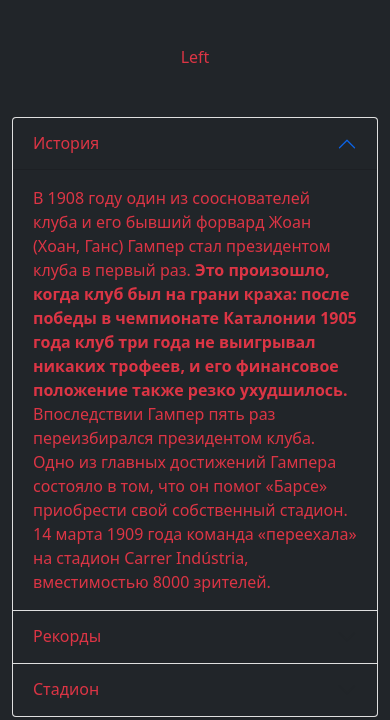
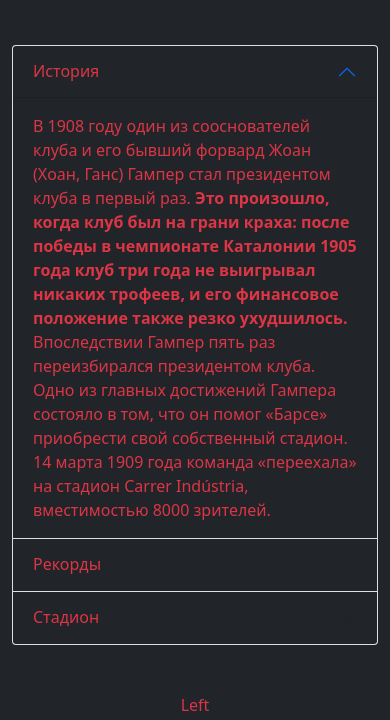
Before and after one commit to Zhdanovych/boot, a website: page index.html in a window 390 px wide. Shown: the part 334-1054 px from the top of the page. Drawn offline with nearby package versions, Linux system fonts and the light colour scheme; files that its build step writes are made by us from their sources.

Commit message:
Внес правки по отображению

```diff
--- a/index.html
+++ b/index.html
@@ -218,7 +218,7 @@
           </div>
         </div>
       </main>
-      <aside class="col-xl-2 col-md-2 order-first container text-danger text-center mb-5">Left</aside>
+      <aside class="col-xl-2 col-md-2 order-md-first container text-danger text-center mb-5">Left</aside>
       <aside class="col-xl-2 col-md-12 container text-danger text-center mb-5">Right</aside>
 
 
```
